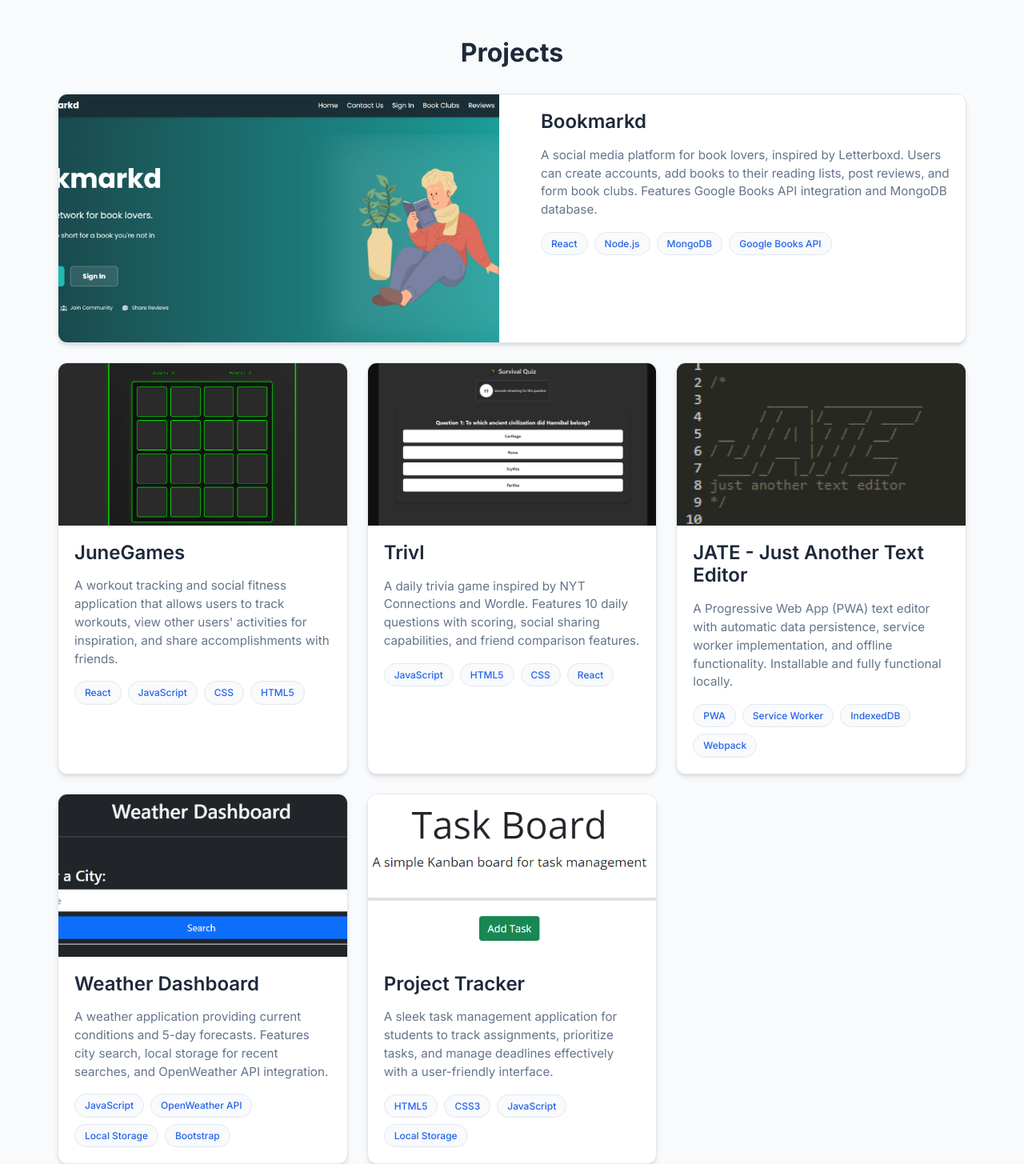
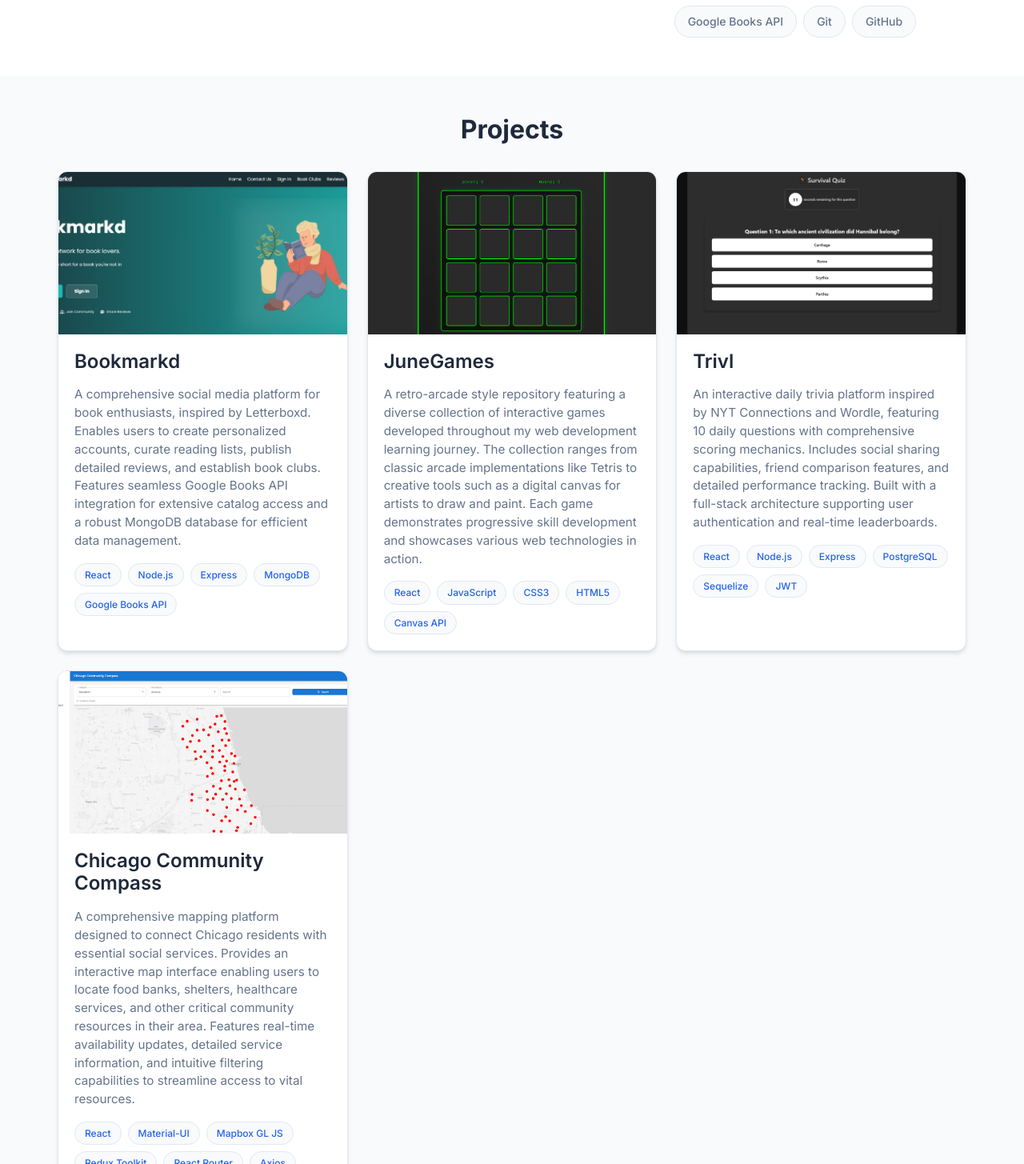
Before and after one commit to njohnson2897/njohnson-portfolio, a React (Vite) app: page / in a window 1280 px wide. Shown: the part 955-2410 px from the top of the page at 80% size. Built offline with nearby package versions, Linux system fonts and the light colour scheme.

Commit message:
updates page with more recent projects, adds logo, and image of ccc

```diff
--- a/index.html
+++ b/index.html
@@ -2,7 +2,7 @@
 <html lang="en">
   <head>
     <meta charset="UTF-8" />
-    <link rel="icon" type="image/svg+xml" href="/vite.svg" />
+    <link rel="icon" type="image/svg+xml" href="./assets/images/logo.PNG" />
     <meta name="viewport" content="width=device-width, initial-scale=1.0" />
     <title>Nate Johnson - Full Stack Developer</title>
 
--- a/src/App.css
+++ b/src/App.css
@@ -397,12 +397,6 @@ a:hover {
     box-shadow: var(--shadow-xl);
 }
 
-.project-card.featured {
-    grid-column: 1 / -1;
-    display: grid;
-    grid-template-columns: 1fr 1fr;
-    gap: 2rem;
-}
 
 .project-image {
     position: relative;
@@ -814,9 +808,6 @@ a:hover {
         gap: 2rem;
     }
 
-    .project-card.featured {
-        grid-template-columns: 1fr;
-    }
 
     .timeline::before {
         left: 20px;
--- a/src/components/About.jsx
+++ b/src/components/About.jsx
@@ -1,15 +1,30 @@
 const About = () => {
   const skills = {
-    frontend: ["HTML5", "CSS3", "JavaScript", "React.js", "Handlebars"],
+    frontend: [
+      "React",
+      "JavaScript",
+      "HTML5",
+      "CSS3",
+      "Material-UI",
+      "Redux Toolkit",
+      "React Router",
+      "Canvas API",
+    ],
     backend: [
       "Node.js",
-      "Express.js",
+      "Express",
       "MongoDB",
       "PostgreSQL",
-      "Mongoose",
       "Sequelize",
+      "JWT",
     ],
-    tools: ["jQuery", "Bootstrap", "Git", "GitHub"],
+    tools: [
+      "Axios",
+      "Mapbox GL JS",
+      "Google Books API",
+      "Git",
+      "GitHub",
+    ],
   };
 
   return (
--- a/src/components/Projects.jsx
+++ b/src/components/Projects.jsx
@@ -4,67 +4,61 @@ const Projects = () => {
       id: 1,
       title: "Bookmarkd",
       description:
-        "A social media platform for book lovers, inspired by Letterboxd. Users can create accounts, add books to their reading lists, post reviews, and form book clubs. Features Google Books API integration and MongoDB database.",
+        "A comprehensive social media platform for book enthusiasts, inspired by Letterboxd. Enables users to create personalized accounts, curate reading lists, publish detailed reviews, and establish book clubs. Features seamless Google Books API integration for extensive catalog access and a robust MongoDB database for efficient data management.",
       image: "/assets/images/projects/bookmarkd.PNG",
       liveUrl: "https://bookmarkd-c936.onrender.com",
       githubUrl: "https://github.com/njohnson2897/bookmarkd",
-      technologies: ["React", "Node.js", "MongoDB", "Google Books API"],
-      featured: true,
+      technologies: [
+        "React",
+        "Node.js",
+        "Express",
+        "MongoDB",
+        "Google Books API",
+      ],
     },
     {
       id: 2,
       title: "JuneGames",
       description:
-        "A workout tracking and social fitness application that allows users to track workouts, view other users' activities for inspiration, and share accomplishments with friends.",
+        "A retro-arcade style repository featuring a diverse collection of interactive games developed throughout my web development learning journey. The collection ranges from classic arcade implementations like Tetris to creative tools such as a digital canvas for artists to draw and paint. Each game demonstrates progressive skill development and showcases various web technologies in action.",
       image: "/assets/images/projects/junegames.PNG",
       liveUrl: "https://junegames.onrender.com",
       githubUrl: "https://github.com/njohnson2897/JuneGames",
-      technologies: ["React", "JavaScript", "CSS", "HTML5"],
+      technologies: ["React", "JavaScript", "CSS3", "HTML5", "Canvas API"],
     },
     {
       id: 3,
       title: "Trivl",
       description:
-        "A daily trivia game inspired by NYT Connections and Wordle. Features 10 daily questions with scoring, social sharing capabilities, and friend comparison features.",
+        "An interactive daily trivia platform inspired by NYT Connections and Wordle, featuring 10 daily questions with comprehensive scoring mechanics. Includes social sharing capabilities, friend comparison features, and detailed performance tracking. Built with a full-stack architecture supporting user authentication and real-time leaderboards.",
       image: "/assets/images/projects/trivl.PNG",
       liveUrl: "https://trivl.onrender.com/",
-      githubUrl: "https://github.com/njohnson2897/trivl-project",
-      technologies: ["JavaScript", "HTML5", "CSS", "React"],
+      githubUrl: "https://github.com/njohnson2897/Trivl",
+      technologies: [
+        "React",
+        "Node.js",
+        "Express",
+        "PostgreSQL",
+        "Sequelize",
+        "JWT",
+      ],
     },
     {
       id: 4,
-      title: "JATE - Just Another Text Editor",
+      title: "Chicago Community Compass",
       description:
-        "A Progressive Web App (PWA) text editor with automatic data persistence, service worker implementation, and offline functionality. Installable and fully functional locally.",
-      image: "/assets/images/projects/jate.PNG",
-      liveUrl: "https://text-editor-project.onrender.com/",
-      githubUrl: "https://github.com/njohnson2897/text-editor",
-      technologies: ["PWA", "Service Worker", "IndexedDB", "Webpack"],
-    },
-    {
-      id: 5,
-      title: "Weather Dashboard",
-      description:
-        "A weather application providing current conditions and 5-day forecasts. Features city search, local storage for recent searches, and OpenWeather API integration.",
-      image: "/assets/images/projects/weather-app.PNG",
-      liveUrl: "https://njohnson2897.github.io/my-weather-dashboard/",
-      githubUrl: "https://github.com/njohnson2897/my-weather-dashboard",
+        "A comprehensive mapping platform designed to connect Chicago residents with essential social services. Provides an interactive map interface enabling users to locate food banks, shelters, healthcare services, and other critical community resources in their area. Features real-time availability updates, detailed service information, and intuitive filtering capabilities to streamline access to vital resources.",
+      image: "/assets/images/projects/chicago-community-compass.PNG",
+      liveUrl: "https://chicago-community-compass.onrender.com/",
+      githubUrl: "https://github.com/njohnson2897/chicago-community-compass",
       technologies: [
-        "JavaScript",
-        "OpenWeather API",
-        "Local Storage",
-        "Bootstrap",
+        "React",
+        "Material-UI",
+        "Mapbox GL JS",
+        "Redux Toolkit",
+        "React Router",
+        "Axios",
       ],
-    },
-    {
-      id: 6,
-      title: "Project Tracker",
-      description:
-        "A sleek task management application for students to track assignments, prioritize tasks, and manage deadlines effectively with a user-friendly interface.",
-      image: "/assets/images/projects/project-tracker.PNG",
-      liveUrl: "https://njohnson2897.github.io/my-project-tracker/",
-      githubUrl: "https://github.com/njohnson2897/my-project-tracker",
-      technologies: ["HTML5", "CSS3", "JavaScript", "Local Storage"],
     },
   ];
 
@@ -76,10 +70,7 @@ const Projects = () => {
         </div>
         <div className="projects-grid">
           {projects.map((project) => (
-            <div
-              key={project.id}
-              className={`project-card ${project.featured ? "featured" : ""}`}
-            >
+            <div key={project.id} className="project-card">
               <div className="project-image">
                 <img src={project.image} alt={project.title} />
                 <div className="project-overlay">
```
Also changed, not shown: public/assets/images/logo.PNG (added), public/assets/images/projects/chicago-community-compass.PNG (added).
